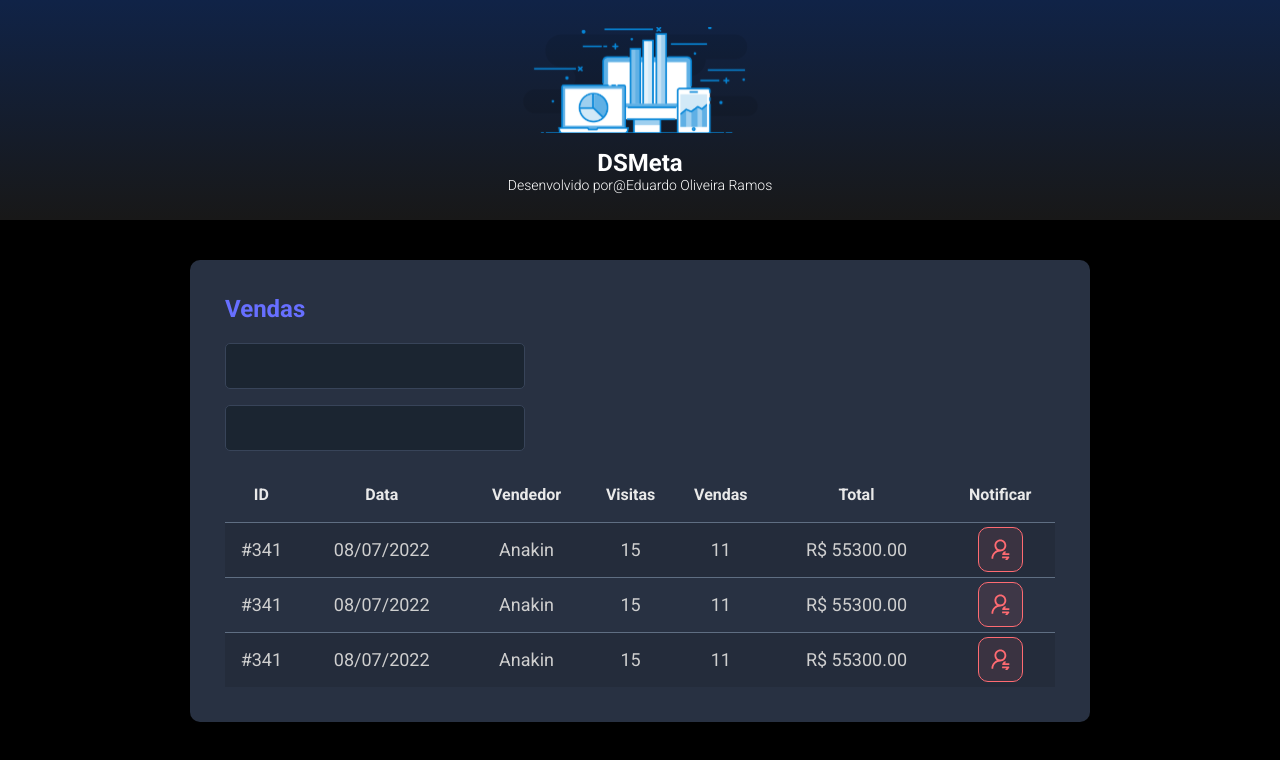
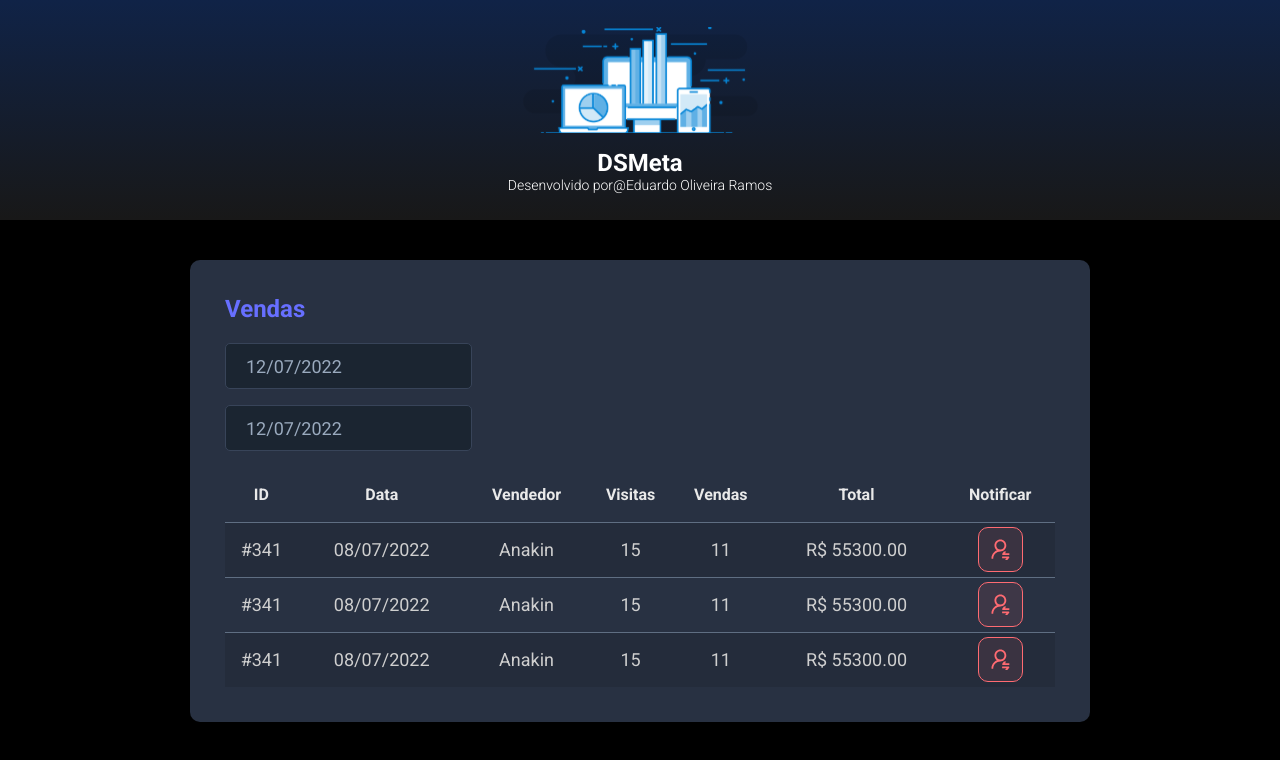
Before and after one commit to Edu25664/dsmeta, a React (Vite) app in the folder frontend/: page / in a window 1280 px wide. Shown: the top 760 px of the page. Built offline with nearby package versions, Linux system fonts and the light colour scheme.

Commit message:
Datepicker

```diff
--- a/frontend/package.json
+++ b/frontend/package.json
@@ -8,7 +8,9 @@
     "preview": "vite preview"
   },
   "dependencies": {
+    "@types/react-datepicker": "4.4.2",
     "react": "^18.0.0",
+    "react-datepicker": "4.8.0",
     "react-dom": "^18.0.0"
   },
   "devDependencies": {
--- a/frontend/src/components/SalesCard/index.tsx
+++ b/frontend/src/components/SalesCard/index.tsx
@@ -1,15 +1,27 @@
 import NotificationButton from "../NotificationButton";
-import "./stile.css"
+import DatePicker from "react-datepicker";
+import "react-datepicker/dist/react-datepicker.css";
+import "./stile.css";
 function SalesCard() {
   return (
     <div className="dsmeta-card">
       <h2 className="dsmeta-sales-title">Vendas</h2>
       <div>
         <div className="dsmeta-form-control-container">
-          <input className="dsmeta-form-control" type="text" />
+          <DatePicker
+            selected={new Date()}
+            onChange={(date: Date) => {}}
+            className="dsmeta-form-control"
+            dateFormat="dd/MM/yyyy"
+          />
         </div>
         <div className="dsmeta-form-control-container">
-          <input className="dsmeta-form-control" type="text" />
+          <DatePicker
+            selected={new Date()}
+            onChange={(date: Date) => {}}
+            className="dsmeta-form-control"
+            dateFormat="dd/MM/yyyy"
+          />
         </div>
       </div>
 
@@ -36,7 +48,7 @@
               <td>R$ 55300.00</td>
               <td>
                 <div className="dsmeta-red-btn-container">
-                  <NotificationButton/>
+                  <NotificationButton />
                 </div>
               </td>
             </tr>
@@ -49,7 +61,7 @@
               <td>R$ 55300.00</td>
               <td>
                 <div className="dsmeta-red-btn-container">
-                <NotificationButton/>
+                  <NotificationButton />
                 </div>
               </td>
             </tr>
@@ -62,7 +74,7 @@
               <td>R$ 55300.00</td>
               <td>
                 <div className="dsmeta-red-btn-container">
-                <NotificationButton/>
+                  <NotificationButton />
                 </div>
               </td>
             </tr>
```
Also changed, not shown: 1 other file (tests, documents, lock files or other folders).
